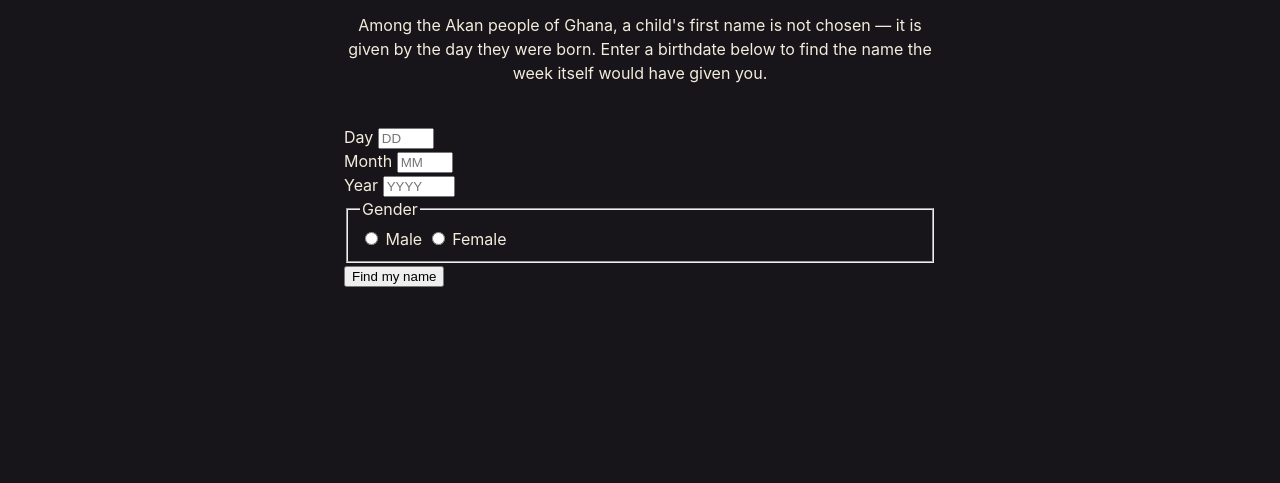
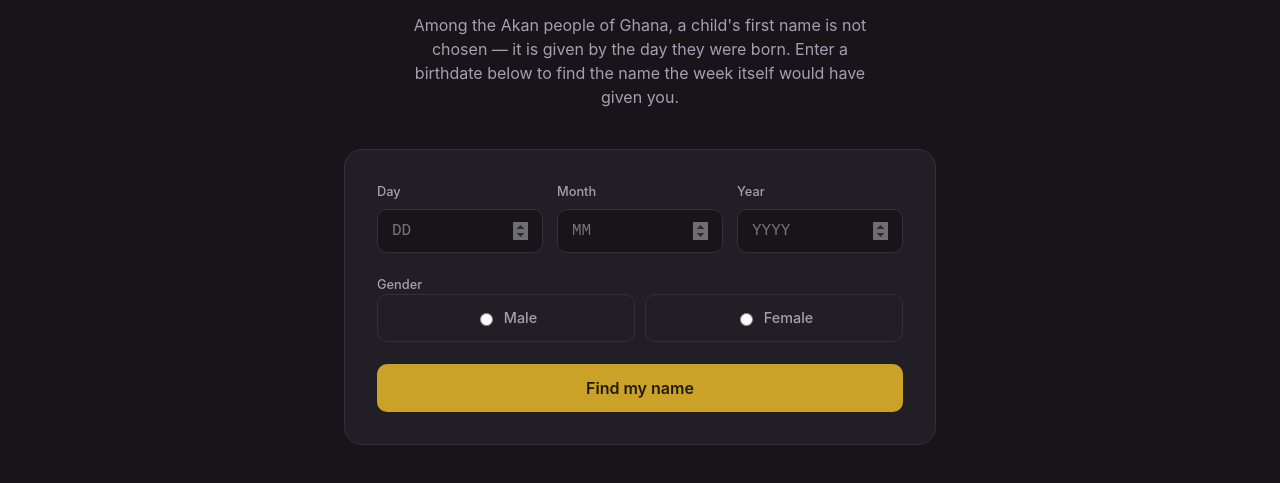
Before and after one commit to kuriajosh777/akan-name-generator, a plain HTML site: page index.html in a window 1280 px wide. Shown: the part 175-658 px from the top of the page. Drawn offline with Linux system fonts and the light colour scheme.

Commit message:
added styles

```diff
--- a/style.css
+++ b/style.css
@@ -88,3 +88,131 @@ h1 {
   margin: 0 0 16px;
   letter-spacing: -0.01em;
 }
+
+.lede {
+  color: var(--muted);
+  font-size: 1rem;
+  max-width: 48ch;
+  margin: 0 auto;
+}
+
+/* ---------------------------------------------
+   Panel & form
+--------------------------------------------- */
+.panel {
+  background: var(--panel);
+  border: 1px solid var(--panel-border);
+  border-radius: 18px;
+  padding: 32px;
+}
+
+.form {
+  display: flex;
+  flex-direction: column;
+  gap: 22px;
+}
+
+.field-row {
+  display: grid;
+  grid-template-columns: repeat(3, 1fr);
+  gap: 14px;
+}
+
+.field {
+  display: flex;
+  flex-direction: column;
+  gap: 8px;
+}
+
+label, legend {
+  font-size: 0.8rem;
+  font-weight: 500;
+  color: var(--muted);
+  padding: 0;
+}
+
+input[type="number"] {
+  background: var(--bg);
+  border: 1px solid var(--panel-border);
+  border-radius: 10px;
+  color: var(--cream);
+  font-family: var(--font-mono);
+  font-size: 1rem;
+  padding: 12px 14px;
+  width: 100%;
+}
+
+input[type="number"]:focus-visible {
+  outline: 2px solid var(--gold);
+  outline-offset: 1px;
+}
+
+/* remove spinner clutter, keep it clean */
+input[type="number"]::-webkit-inner-spin-button {
+  opacity: 0.4;
+}
+
+.gender-field {
+  border: none;
+  margin: 0;
+  padding: 0;
+  display: flex;
+  flex-direction: column;
+  gap: 8px;
+}
+
+.gender-options {
+  display: flex;
+  gap: 10px;
+}
+
+.radio-pill {
+  flex: 1;
+  display: flex;
+  align-items: center;
+  justify-content: center;
+  gap: 8px;
+  border: 1px solid var(--panel-border);
+  border-radius: 10px;
+  padding: 12px 14px;
+  cursor: pointer;
+  font-size: 0.9rem;
+  color: var(--muted);
+  transition: border-color 0.15s ease, color 0.15s ease, background 0.15s ease;
+}
+
+.radio-pill input {
+  accent-color: var(--gold);
+}
+
+.radio-pill:has(input:checked) {
+  border-color: var(--gold);
+  color: var(--cream);
+  background: rgba(201, 162, 39, 0.08);
+}
+
+.submit-btn {
+  background: var(--gold);
+  color: #201a08;
+  border: none;
+  border-radius: 10px;
+  font-family: var(--font-body);
+  font-weight: 600;
+  font-size: 1rem;
+  padding: 14px 20px;
+  cursor: pointer;
+  transition: transform 0.12s ease, filter 0.12s ease;
+}
+
+.submit-btn:hover {
+  filter: brightness(1.08);
+}
+
+.submit-btn:active {
+  transform: scale(0.98);
+}
+
+.submit-btn:focus-visible {
+  outline: 2px solid var(--cream);
+  outline-offset: 2px;
+}
```
